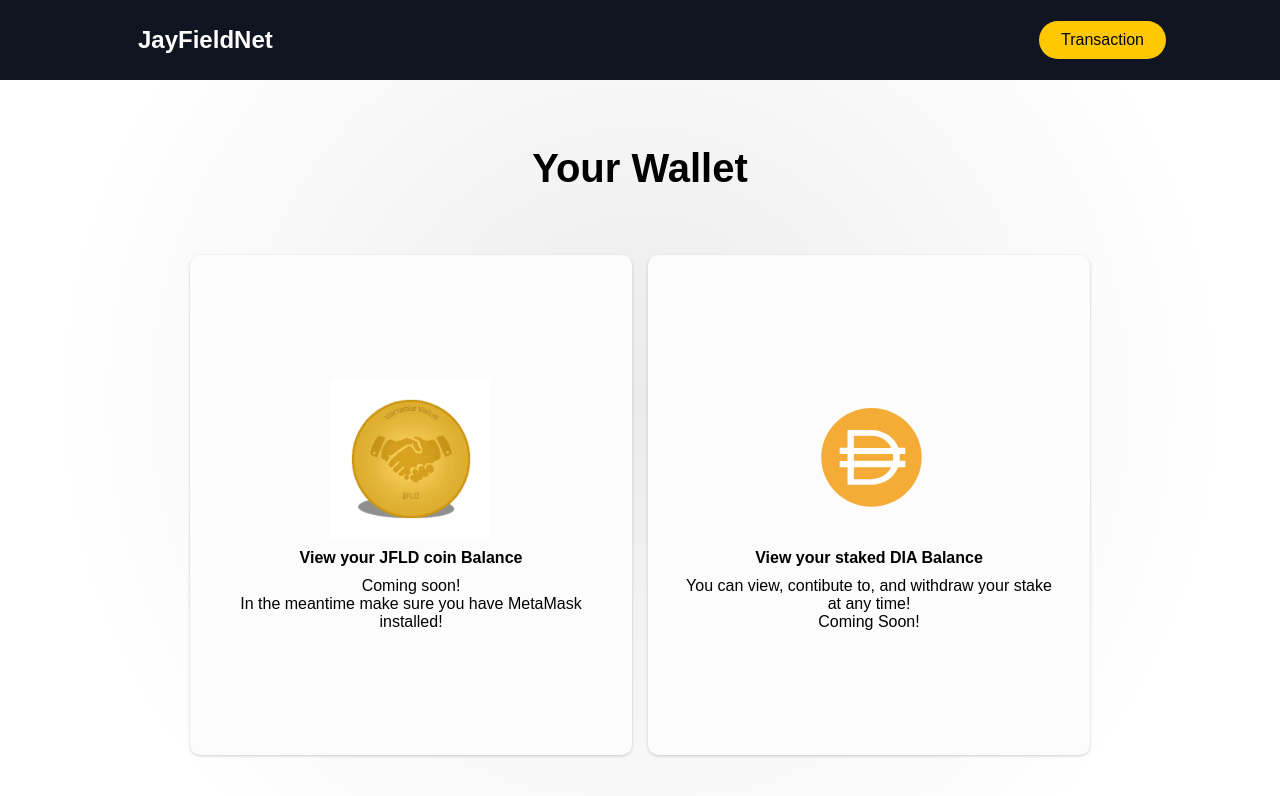
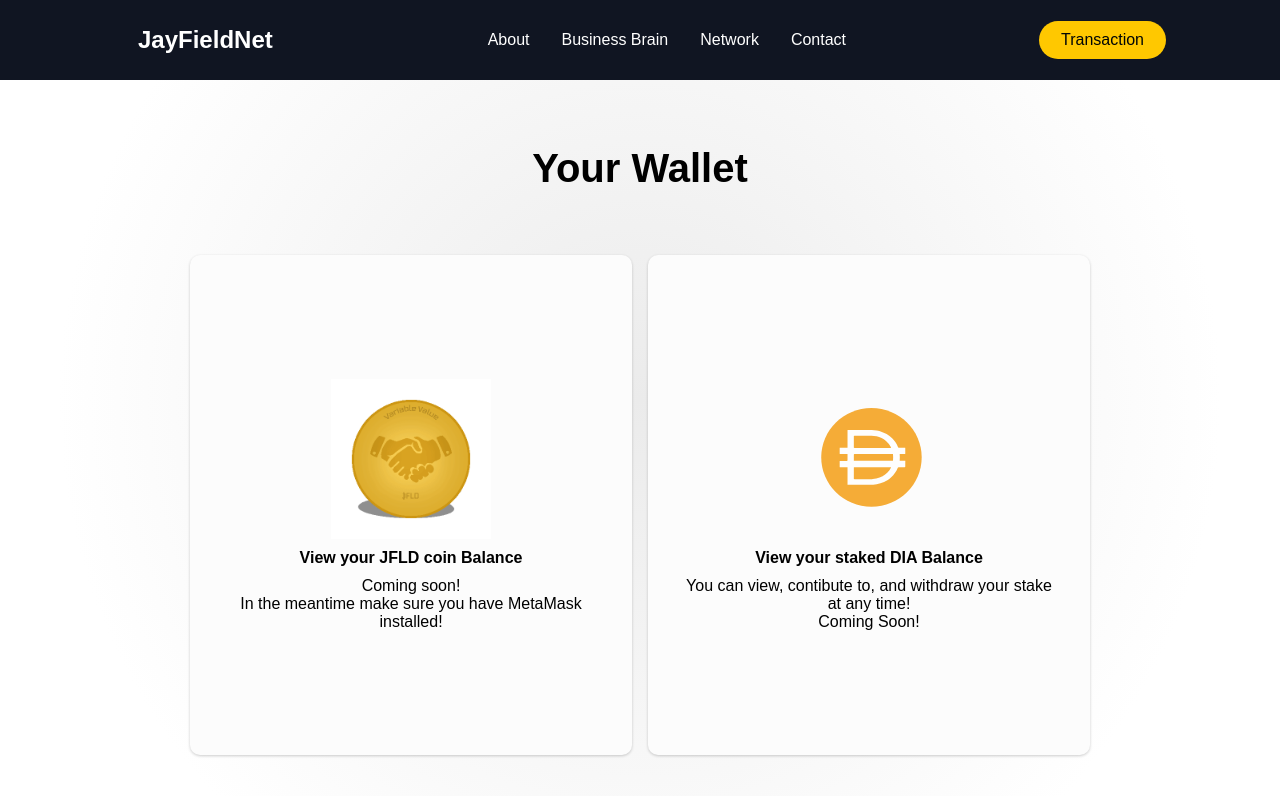
Before and after one commit to tena4881/jayfieldnetbeta, a React (Create React App) app: page /profile in a window 1280 px wide. Shown: the top 796 px of the page. Built offline with nearby package versions, Linux system fonts and the light colour scheme; the HTML template or start-up script is replaced by a standard one; a web font is replaced by a local one; what web3 would draw is missing.

Commit message:
fixed styling

```diff
--- a/src/components/Navbar/index.js
+++ b/src/components/Navbar/index.js
@@ -95,7 +95,7 @@ const Navbar = ({ toggle }) => {
               </NavItem>
             </NavMenu>
             <NavBtn>
-              <NavBtnLink to='/signin'>Profile</NavBtnLink>
+              <NavBtnLink to='/profile'>Profile</NavBtnLink>
             </NavBtn>
           </NavbarContainer>
         </Nav>
--- a/src/components/ProfileNav/index.js
+++ b/src/components/ProfileNav/index.js
@@ -51,7 +51,56 @@ const ProfileNavbar = ({ toggle }) => {
             <MobileIcon onClick={toggle}>
               <FaBars />
             </MobileIcon>
-
+            <NavMenu>
+              <NavItem>
+                <NavLinks
+                  to='about'
+                  smooth={true}
+                  duration={500}
+                  spy={true}
+                  exact='true'
+                  offset={-80}
+                >
+                  About
+                </NavLinks>
+              </NavItem>
+              <NavItem>
+                <NavLinks
+                  to='discover'
+                  smooth={true}
+                  duration={500}
+                  spy={true}
+                  exact='true'
+                  offset={-80}
+                >
+                  Business Brain
+                </NavLinks>
+              </NavItem>
+              <NavItem>
+                <NavLinks
+                  to='services'
+                  smooth={true}
+                  duration={500}
+                  spy={true}
+                  exact='true'
+                  offset={-80}
+                >
+                  Network
+                </NavLinks>
+              </NavItem>
+              <NavItem>
+                <NavLinks
+                  to='signup'
+                  smooth={true}
+                  duration={500}
+                  spy={true}
+                  exact='true'
+                  offset={-80}
+                >
+                  Contact
+                </NavLinks>
+              </NavItem>
+            </NavMenu>
             <NavBtn>
               <NavBtnLink to='/signin'>Transaction</NavBtnLink>
             </NavBtn>
--- a/src/components/ProfileSidebar/index.js
+++ b/src/components/ProfileSidebar/index.js
@@ -64,7 +64,7 @@ const ProfileSidebar = ({ isOpen, toggle }) => {
           </SidebarLink>
         </SidebarMenu>
         <SideBtnWrap>
-          <SidebarRoute to='/signin'>Transactions</SidebarRoute>
+          <SidebarRoute to='/profile'>Transactions</SidebarRoute>
         </SideBtnWrap>
       </SidebarWrapper>
     </SidebarContainer>
--- a/src/components/Sidebar/index.js
+++ b/src/components/Sidebar/index.js
@@ -64,7 +64,7 @@ const Sidebar = ({ isOpen, toggle }) => {
           </SidebarLink>
         </SidebarMenu>
         <SideBtnWrap>
-          <SidebarRoute to='/signin'>Sign In</SidebarRoute>
+          <SidebarRoute to='/profile'>Profile</SidebarRoute>
         </SideBtnWrap>
       </SidebarWrapper>
     </SidebarContainer>
```
Also changed, not shown: 1 other file (tests, documents, lock files or other folders).
